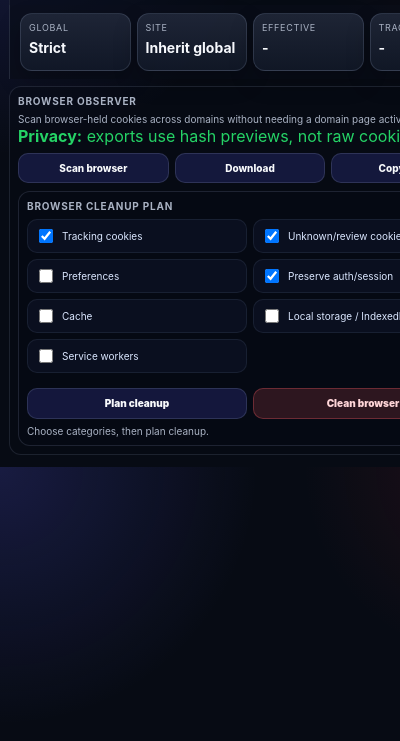
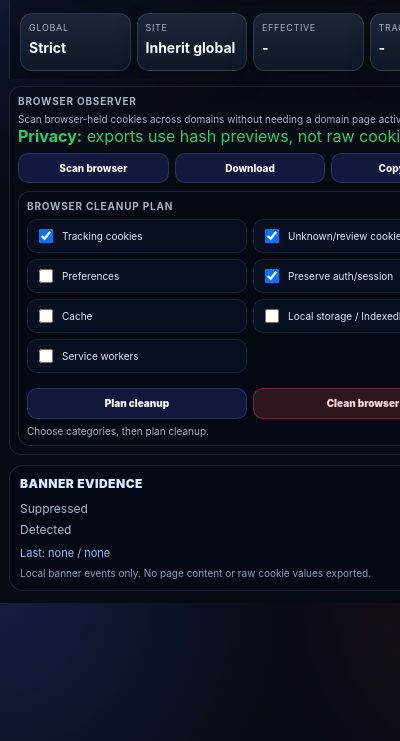
Before and after one commit to Alpallyoop/CookieGate, a browser extension: page ui/popup.html in a window 400 px wide. Shown: the part 103-844 px from the top of the page. Drawn offline with Linux system fonts and the light colour scheme.

Commit message:
Show banner suppression evidence in popup

```diff
--- a/ui/popup.css
+++ b/ui/popup.css
@@ -3250,3 +3250,50 @@ body[data-cg-view="rules"] [data-cg-v7-role="site-package"] {
   background: rgba(30, 64, 175, .76) !important;
   color: #ffffff !important;
 }
+
+/* COOKIEGATE_V011_BANNER_EVIDENCE_POPUP */
+
+.cg-banner-evidence-card {
+  margin-top: 10px;
+  padding: 10px;
+  border: 1px solid rgba(148, 163, 184, .18);
+  border-radius: 14px;
+  background: rgba(2, 6, 23, .32);
+}
+
+.cg-banner-evidence-title {
+  margin-bottom: 7px;
+  color: #dbeafe;
+  font-size: 12px;
+  font-weight: 900;
+  letter-spacing: .04em;
+  text-transform: uppercase;
+}
+
+.cg-banner-evidence-row {
+  display: flex;
+  align-items: center;
+  justify-content: space-between;
+  gap: 8px;
+  padding: 3px 0;
+  color: #a9b8d2;
+  font-size: 12px;
+}
+
+.cg-banner-evidence-row b {
+  color: #eff6ff;
+}
+
+.cg-banner-evidence-last {
+  margin-top: 6px;
+  color: #93c5fd;
+  font-size: 11px;
+  line-height: 1.35;
+}
+
+.cg-banner-evidence-note {
+  margin-top: 6px;
+  color: #8ea0bf;
+  font-size: 10px;
+  line-height: 1.35;
+}
--- a/ui/popup.js
+++ b/ui/popup.js
@@ -3581,3 +3581,174 @@
     openOptions: openOptions
   };
 })();
+
+// COOKIEGATE_V011_BANNER_EVIDENCE_POPUP
+(function(){
+  "use strict";
+
+  const API = typeof browser !== "undefined" ? browser : chrome;
+  const EVENTS_KEY = "cookiegate.bannerSuppression.events.v1";
+
+  function storageGet(key){
+    return new Promise(function(resolve){
+      try {
+        if(!API || !API.storage || !API.storage.local){
+          resolve({});
+          return;
+        }
+
+        const out = API.storage.local.get(key);
+
+        if(out && typeof out.then === "function"){
+          out.then(function(v){ resolve(v || {}); }).catch(function(){ resolve({}); });
+          return;
+        }
+
+        API.storage.local.get(key, function(v){ resolve(v || {}); });
+      } catch(e){
+        resolve({});
+      }
+    });
+  }
+
+  function cleanHost(x){
+    x = String(x || "").trim().toLowerCase();
+    x = x.replace(/^site:\s*/i, "");
+    x = x.replace(/^https?:\/\//, "");
+    x = x.split("/")[0].split("?")[0].split("#")[0];
+    x = x.replace(/:\d+$/, "");
+    x = x.replace(/^www\./, "");
+
+    if(x === "-" || x === "newtab" || x === "browser" || x === "browser observer"){
+      return "";
+    }
+
+    return x;
+  }
+
+  function visibleHost(){
+    const body = String(document.body && document.body.textContent ? document.body.textContent : "");
+    const m = body.match(/Site:\s*([^\n\r]+)/i);
+
+    if(m && m[1]){
+      return cleanHost(m[1]);
+    }
+
+    return "";
+  }
+
+  function findEvidenceHost(){
+    const all = Array.prototype.slice.call(document.querySelectorAll("body *"));
+
+    for(let i = 0; i < all.length; i++){
+      const t = String(all[i].textContent || "").replace(/\s+/g, " ").trim().toLowerCase();
+
+      if(t.indexOf("evidence") >= 0 && t.indexOf("current session") >= 0 && t.indexOf("site total") >= 0){
+        return all[i];
+      }
+    }
+
+    return null;
+  }
+
+  function makeMetric(label, value){
+    const row = document.createElement("div");
+    row.className = "cg-banner-evidence-row";
+
+    const l = document.createElement("span");
+    l.textContent = label;
+
+    const v = document.createElement("b");
+    v.textContent = String(value);
+
+    row.appendChild(l);
+    row.appendChild(v);
+
+    return row;
+  }
+
+  function eventHost(e){
+    return cleanHost(e && e.host ? e.host : "");
+  }
+
+  function formatTime(x){
+    if(!x) return "none";
+
+    try {
+      return new Date(x).toLocaleTimeString();
+    } catch(e){
+      return String(x);
+    }
+  }
+
+  async function render(){
+    const host = findEvidenceHost();
+    if(!host) return;
+
+    let card = document.getElementById("cgBannerEvidenceV011");
+
+    if(!card){
+      card = document.createElement("div");
+      card.id = "cgBannerEvidenceV011";
+      card.className = "cg-banner-evidence-card";
+      host.appendChild(card);
+    }
+
+    const data = await storageGet(EVENTS_KEY);
+    const events = Array.isArray(data[EVENTS_KEY]) ? data[EVENTS_KEY] : [];
+    const current = visibleHost();
+
+    const matching = current ? events.filter(function(e){
+      const h = eventHost(e);
+      return h === current || h.endsWith("." + current);
+    }) : events;
+
+    const suppressed = matching.filter(function(e){
+      return String(e.type || "").indexOf("banner.suppressed") >= 0;
+    });
+
+    const detected = matching.filter(function(e){
+      return String(e.type || "").indexOf("banner.detected") >= 0;
+    });
+
+    const last = matching.length ? matching[0] : null;
+
+    card.textContent = "";
+
+    const title = document.createElement("div");
+    title.className = "cg-banner-evidence-title";
+    title.textContent = "Banner Evidence";
+    card.appendChild(title);
+
+    card.appendChild(makeMetric("Suppressed", suppressed.length));
+    card.appendChild(makeMetric("Detected", detected.length));
+
+    const lastRow = document.createElement("div");
+    lastRow.className = "cg-banner-evidence-last";
+
+    const lastHost = last && last.host ? last.host : "none";
+    const lastTime = last && last.stamp_utc ? formatTime(last.stamp_utc) : "none";
+
+    lastRow.textContent = "Last: " + lastHost + " / " + lastTime;
+    card.appendChild(lastRow);
+
+    const note = document.createElement("div");
+    note.className = "cg-banner-evidence-note";
+    note.textContent = "Local banner events only. No page content or raw cookie values exported.";
+    card.appendChild(note);
+  }
+
+  function boot(){
+    setTimeout(render, 300);
+    setTimeout(render, 900);
+    setTimeout(render, 1800);
+  }
+
+  document.addEventListener("DOMContentLoaded", boot);
+  window.addEventListener("load", boot);
+
+  window.CookieGateBannerEvidencePopupV011 = {
+    render: render,
+    visibleHost: visibleHost
+  };
+})();
```
